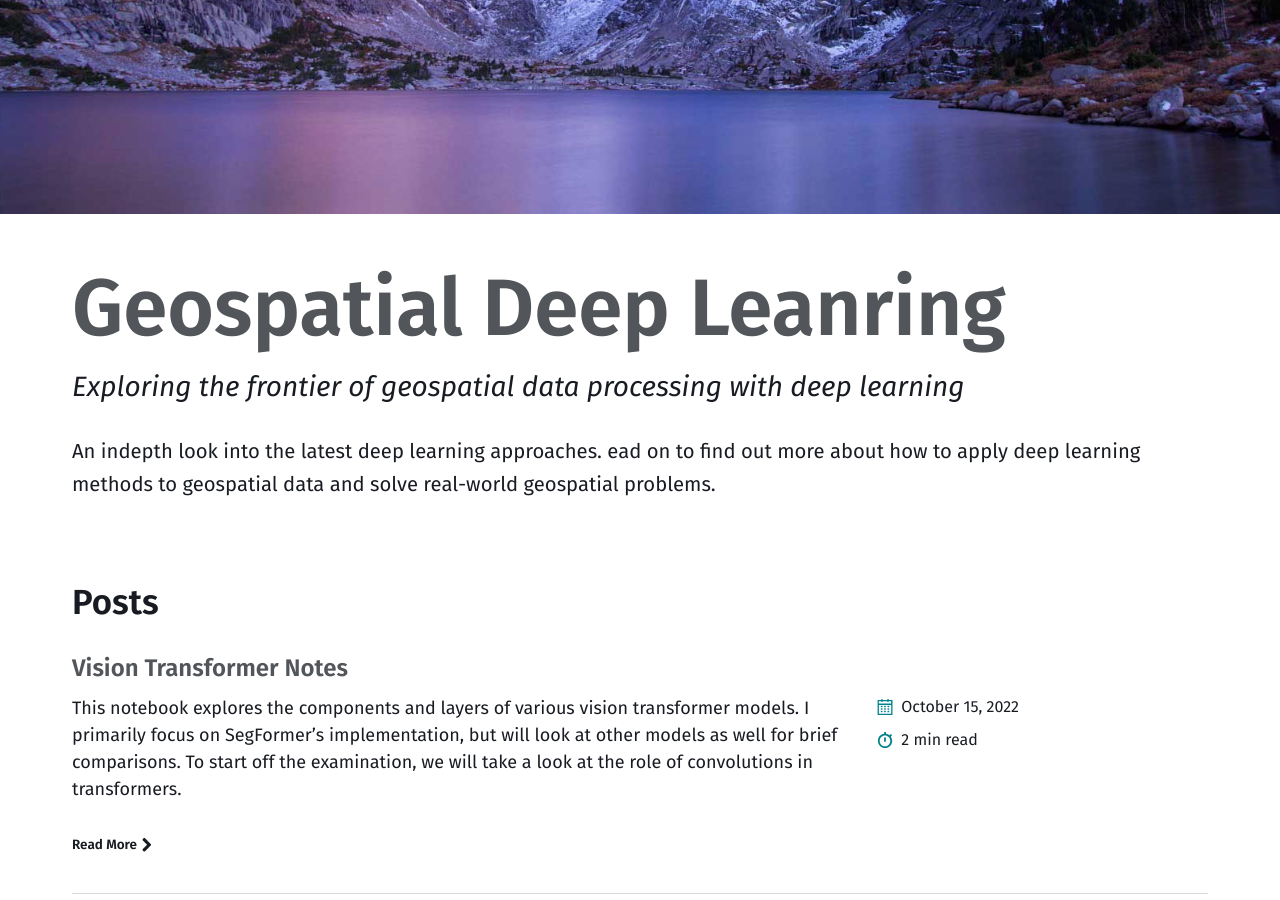
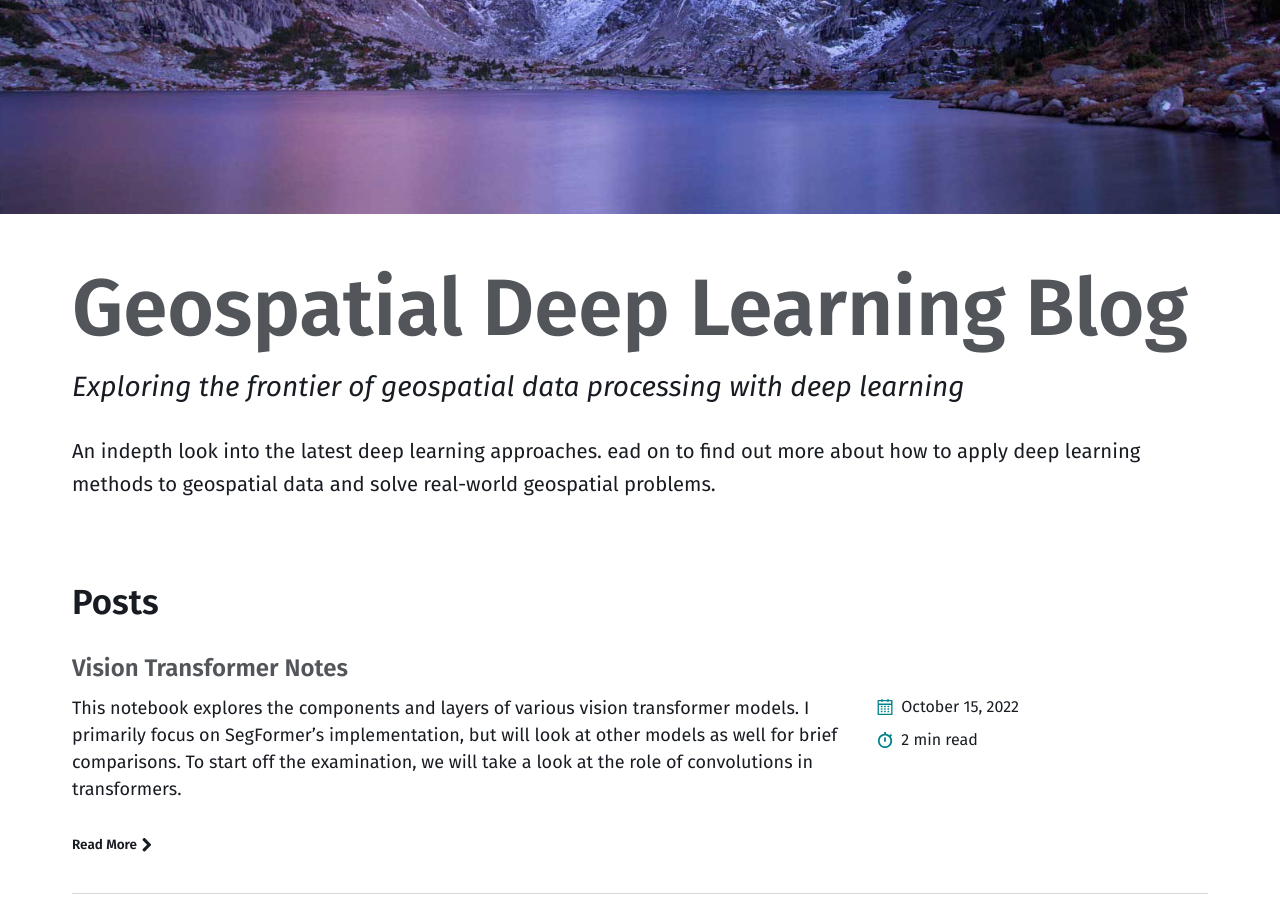
Before and after one commit to mmistakes/jekyll-theme-basically-basic, a Jekyll site: the page built from index.md, in a window 1280 px wide and 900 px high, scrolled down 440 px. Built offline with Jekyll 4.4.1, drawn with Linux system fonts in a browser that asks for light colours.

```diff
--- a/index.md
+++ b/index.md
@@ -1,6 +1,6 @@
 ---
 layout: home
-alt_title: "Geospatial Deep Leanring"
+alt_title: "Geospatial Deep Learning Blog"
 sub_title: "Exploring the frontier of geospatial data processing with deep learning"
 image: /assets/images/home.png
 introduction: |
```
